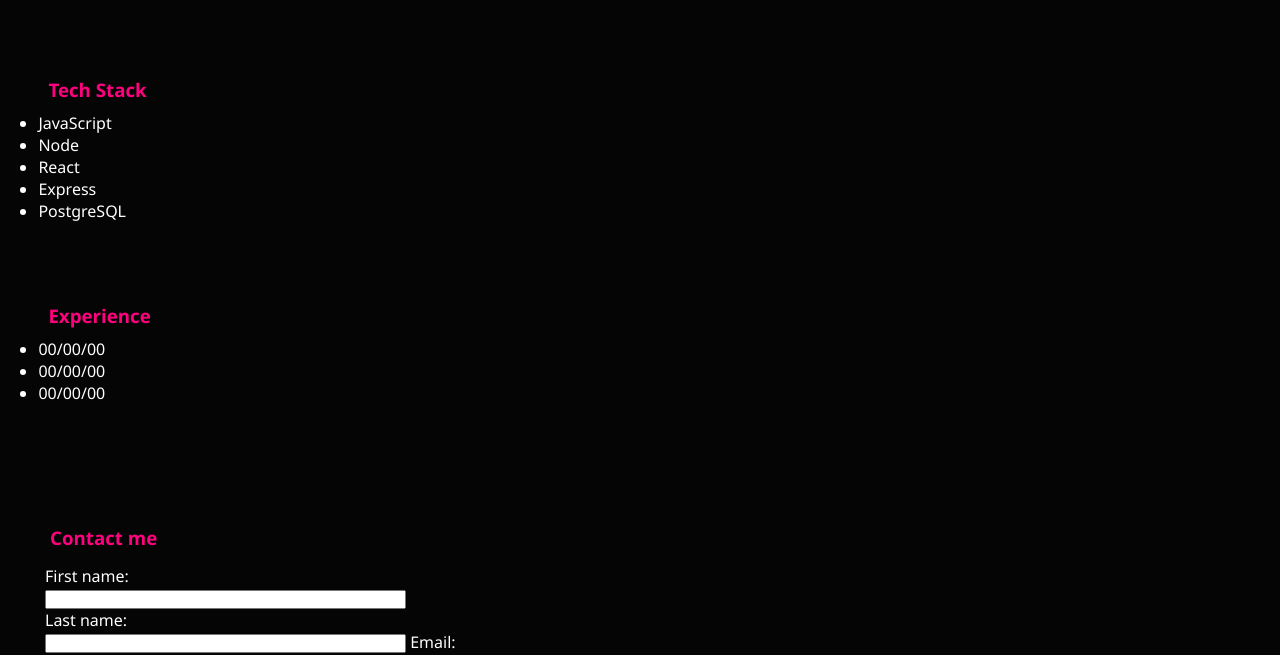
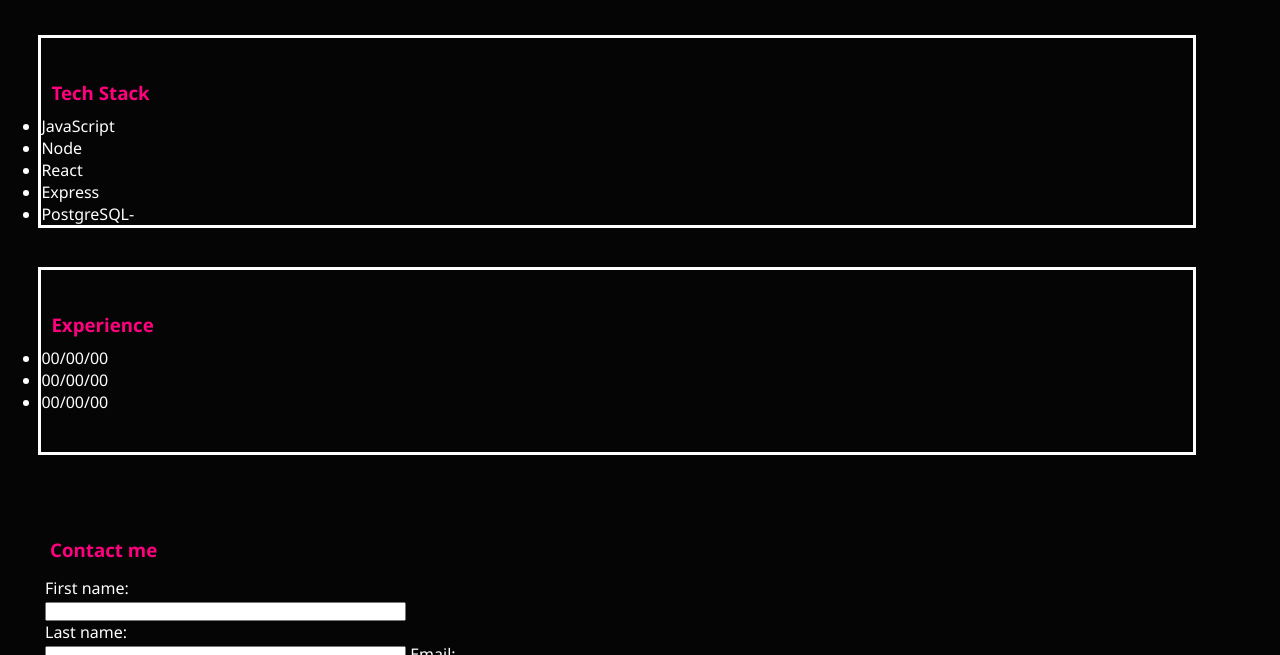
Before and after one commit to destineevaldivia/techtonica-assignments-, a plain HTML site: page PortfolioPractice/index.html in a window 1280 px wide. Shown: the part 647-1302 px from the top of the page. Drawn offline with Linux system fonts and the light colour scheme.

Commit message:
added borders to my sections

```diff
--- a/PortfolioPractice/index.html
+++ b/PortfolioPractice/index.html
@@ -12,7 +12,7 @@
             <ul class="nav-links">
                 <li><a href="#techstack-section">Tech Stack </a></li>
                 <li><a href="#experience-section">Experience</a></li>
-                <li><a href="#contactForm">Contact Me</a></li>
+                <li><a href="#contact-form">Contact Me</a></li>
 
             </ul>
         </div>
@@ -34,11 +34,11 @@
     <section id="techstack-section">
         <h3>Tech Stack</h3>
             <ul>
-                <li>JavaScript </li>
+                <li>JavaScript</li>
                 <li>Node</li>
                 <li>React</li>
                 <li>Express</li>
-                <li>PostgreSQL</li>
+                <li>PostgreSQL- </li>
             </ul>
     </section>
     <section id="experience-section">
--- a/PortfolioPractice/styles.css
+++ b/PortfolioPractice/styles.css
@@ -96,17 +96,20 @@ max-width: 5%;
 }
 #techstack-section {
     color: white;
+    border-style: solid;
     height: 150px;
-    max-width: 30%;
+    max-width: 90%;
     margin:3%;
 
 }
 #experience-section {
     color: white;
     height:150px;
-    max-width: 30%;
+    max-width: 90%;
     border: none;
     margin: 3%;
+    border-style: solid;
+
 }
 .contact-form-container {
     color:white;
@@ -125,6 +128,7 @@ h3 {
     color: rgb(255, 0, 126);
     padding: 10px;
 
+
 }
 @media  {
 
```
